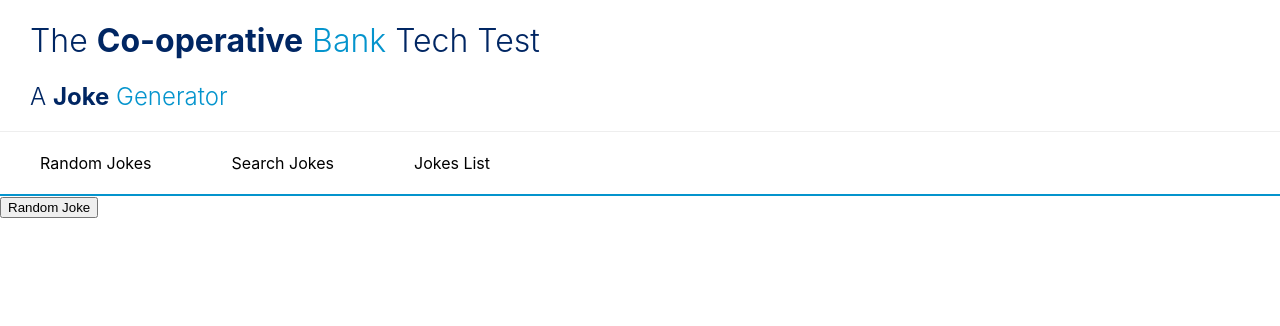
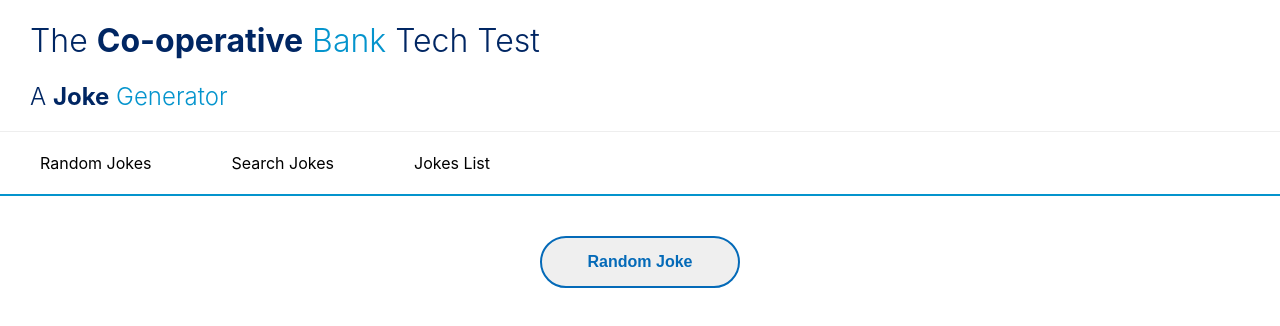
Before and after one commit to HAKeyes14/the-co-operative-bank-test, a React (Create React App) app: page / in a window 1280 px wide. Shown: the top 326 px of the page. Built offline with nearby package versions, Linux system fonts and the light colour scheme.

Commit message:
added styling to RandomJokePage and SearchJokePage

```diff
--- a/src/App.css
+++ b/src/App.css
@@ -56,3 +56,58 @@
   background-color: #002663;
   color: #fff;
 }
+
+button {
+  color: #046ab8;
+  border: 2px solid #046ab8;
+  border-radius: 100px;
+  padding: 15px 30px;
+  font-size: medium;
+  font-weight: 600;
+  width: 200px;
+}
+
+button:hover {
+  color: #fff;
+  background-color: #046ab8;
+}
+
+section {
+  padding: 40px;
+  display: flex;
+  flex-direction: column;
+  justify-content: start;
+  align-items: center;
+}
+
+section p {
+  padding: 20px 0px;
+  color: #002663;
+  font-size: large;
+  text-align: center;
+  line-height: 2;
+}
+
+form {
+  display: flex;
+  flex-direction: column;
+  justify-content: flex-start;
+}
+
+label {
+  display: flex;
+  flex-direction: column;
+  justify-content: flex-start;
+  color: #002663;
+  font-size: large;
+  margin-bottom: 20px;
+}
+
+input {
+  border: 2px solid #002663;
+  border-radius: 6px;
+  height: 44px;
+  padding-left: 10px;
+  margin: 10px 0;
+  font-size: large;
+}
```
